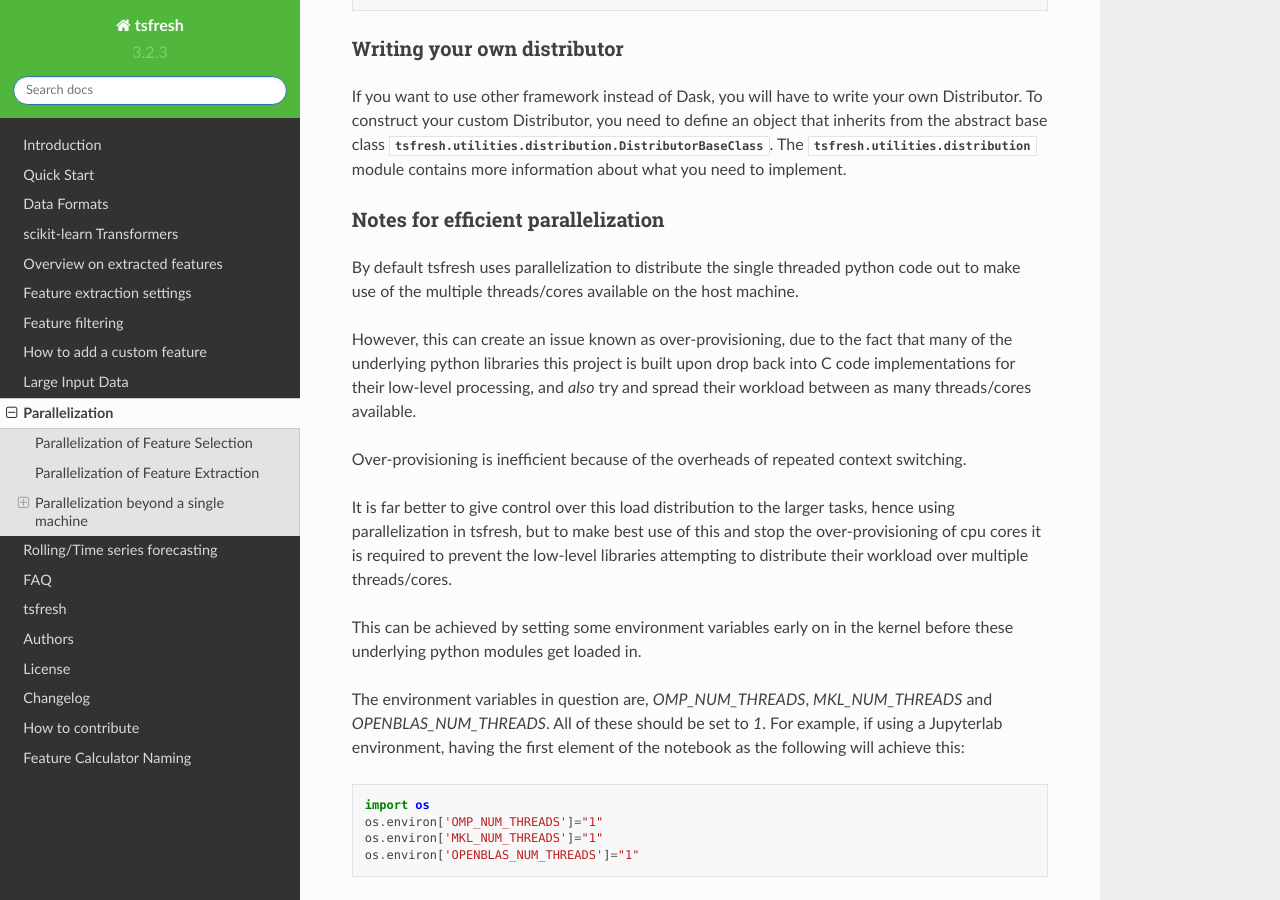
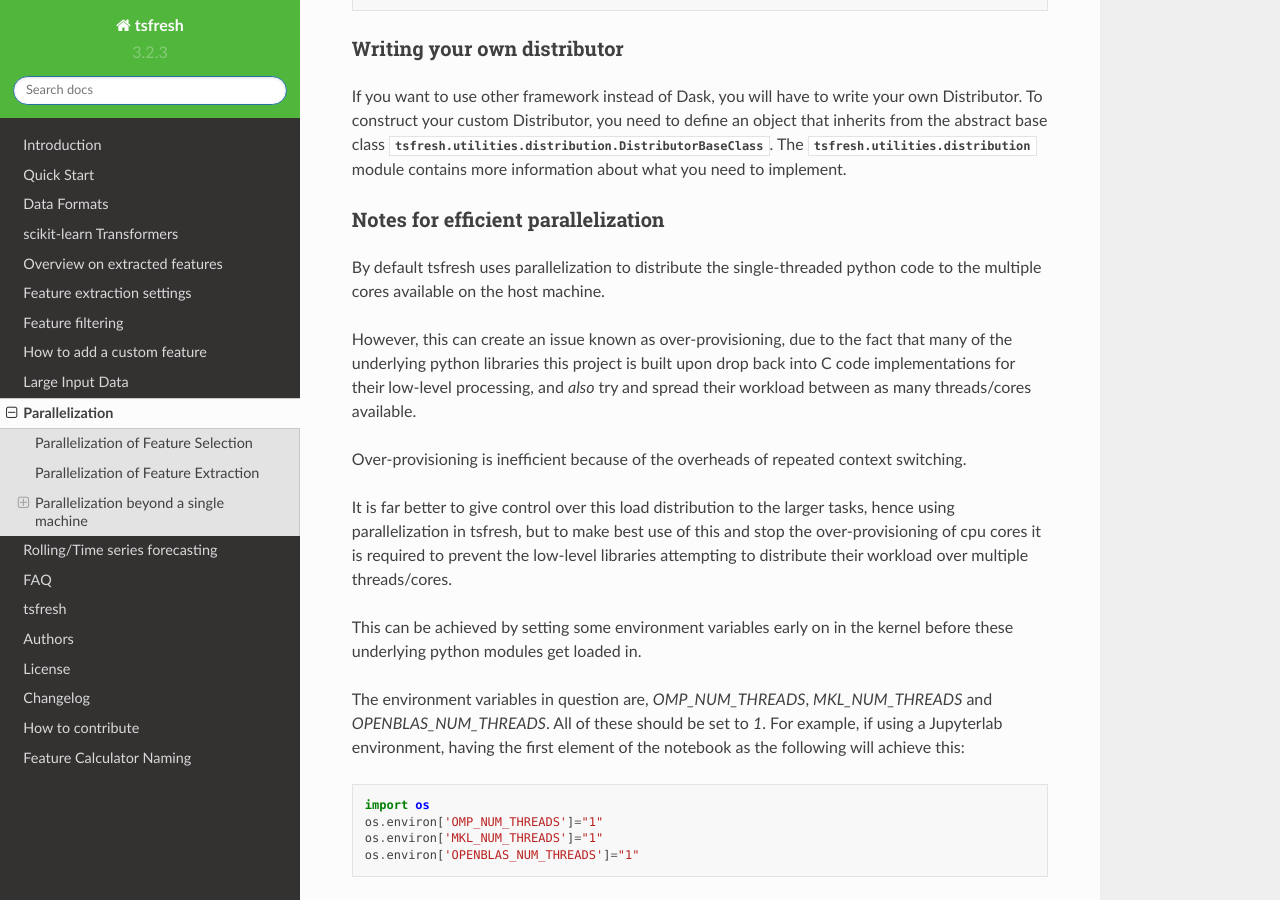
Before and after one commit to blue-yonder/tsfresh, a Sphinx documentation site: the page built from docs/text/tsfresh_on_a_cluster.rst, in a window 1280 px wide and 900 px high, scrolled down 3778 px. Built offline with Sphinx 7.4.7 and the Read the Docs theme 2.0.0, drawn with Linux system fonts in a browser that asks for light colours; formulas are drawn with MathJax 3.

Commit message:
Update docs/text/tsfresh_on_a_cluster.rst
Co-authored-by: Nils Braun <nils-braun@users.noreply.github.com>

```diff
--- a/docs/text/tsfresh_on_a_cluster.rst
+++ b/docs/text/tsfresh_on_a_cluster.rst
@@ -211,7 +211,7 @@
 Notes for efficient parallelization
 '''''''''''''''''''''''''''''''''''
 
-By default tsfresh uses parallelization to distribute the single threaded python code out to make use of the multiple threads/cores available on the host machine.
+By default tsfresh uses parallelization to distribute the single-threaded python code to the multiple cores available on the host machine.
 
 However, this can create an issue known as over-provisioning, due to the fact that many of the underlying python libraries this project is built upon drop back into C code implementations for their low-level processing, and `also` try and spread their workload between as many threads/cores available.
 
```
